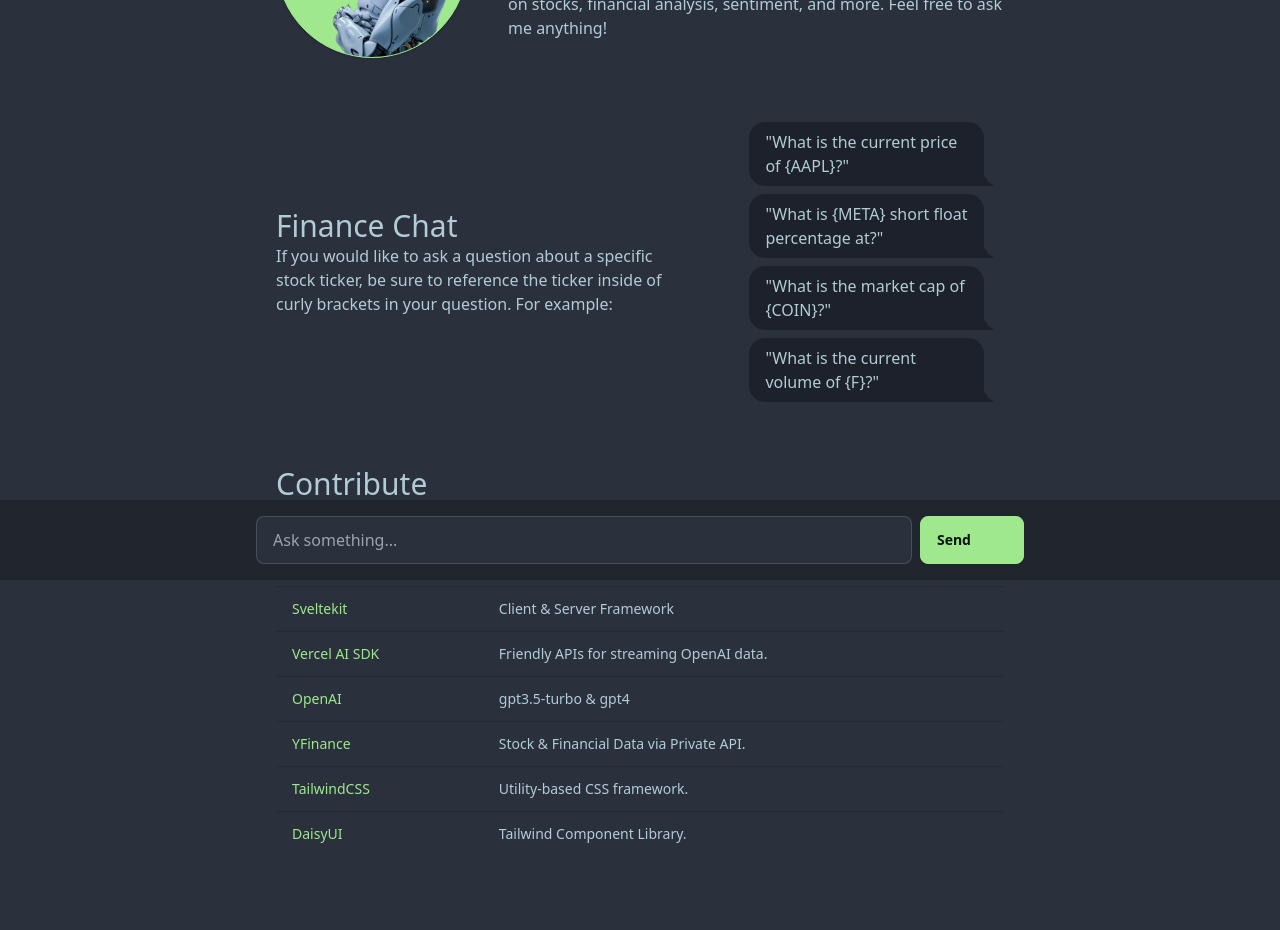
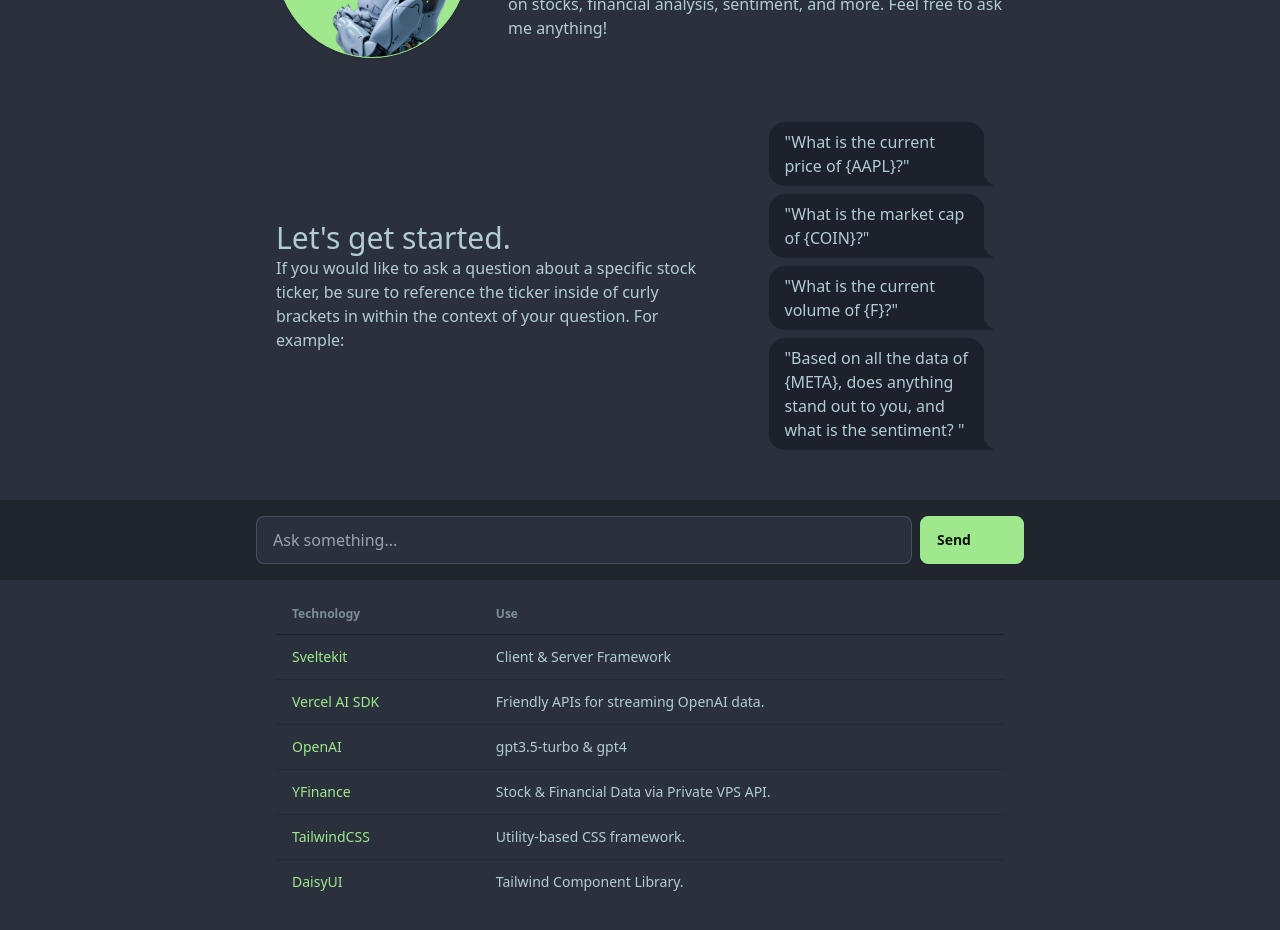
Before and after one commit to engageintellect/svelte-ai-injection, a SvelteKit app: page / in a window 1280 px wide. Shown: the part 220-1150 px from the top of the page. Built offline with nearby package versions, Linux system fonts and the light colour scheme; some icons are missing.

Commit message:
cleaning up

```diff
--- a/src/routes/+page.svelte
+++ b/src/routes/+page.svelte
@@ -17,14 +17,14 @@
 		mainTitle: 'Hello, I am StonkBot.',
 		mainHeading:
 			'If you have ever used chatGPT, you will feel right at home. Additionally, I have a few features of my own, as I have access to real-time, third-party APIs that can provide the latest information on stocks, financial analysis, sentiment, and more. Feel free to ask me anything!',
-		title2: 'Finance Chat',
+		title2: `Let's get started.`,
 		heading2:
-			'If you would like to ask a question about a specific stock ticker, be sure to reference the ticker inside of curly brackets in your question. For example:',
+			'If you would like to ask a question about a specific stock ticker, be sure to reference the ticker inside of curly brackets in within the context of your question. For example:',
 		examples: [
 			'"What is the current price of {AAPL}?"',
-			'"What is {META} short float percentage at?"',
 			'"What is the market cap of {COIN}?"',
-			'"What is the current volume of {F}?"'
+			'"What is the current volume of {F}?"',
+			'"Based on all the data of {META}, does anything stand out to you, and what is the sentiment? "'
 		],
 
 		title3: 'hello world',
@@ -62,7 +62,7 @@
 			out:slide={{ delay: 0, duration: 500 }}
 			class="flex flex-grow items-center justify-center p-5 pb-28"
 		>
-			<div out:fade={{ delay: 0, duration: 500 }} class="flex flex-col gap-5">
+			<div class="flex flex-col gap-5">
 				<div class="flex flex-col items-center gap-10 sm:flex-row">
 					<img
 						src={robotImage}
@@ -83,7 +83,7 @@
 
 					<ul class="chat chat-end flex w-full flex-col gap-2 px-5 text-primary">
 						{#each welcomeMessage.examples as example}
-							<li class="chat-bubble">
+							<li class="chat-bubble w-full">
 								{example}
 							</li>
 						{/each}
@@ -104,7 +104,7 @@
 					<table class="table">
 						<!-- head -->
 						<thead>
-							<tr>
+							<tr class="border-b border-neutral">
 								<th>Technology</th>
 								<th>Use</th>
 							</tr>
@@ -124,7 +124,7 @@
 							</tr>
 							<tr>
 								<td class="text-primary">YFinance</td>
-								<td>Stock & Financial Data via Private API.</td>
+								<td>Stock & Financial Data via Private VPS API.</td>
 							</tr>
 							<tr>
 								<td class="text-primary">TailwindCSS</td>
```
